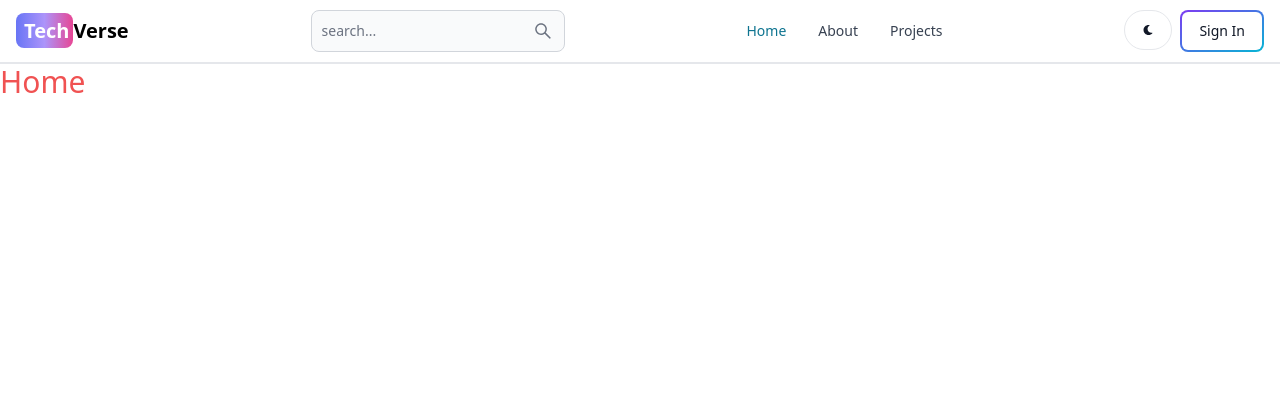
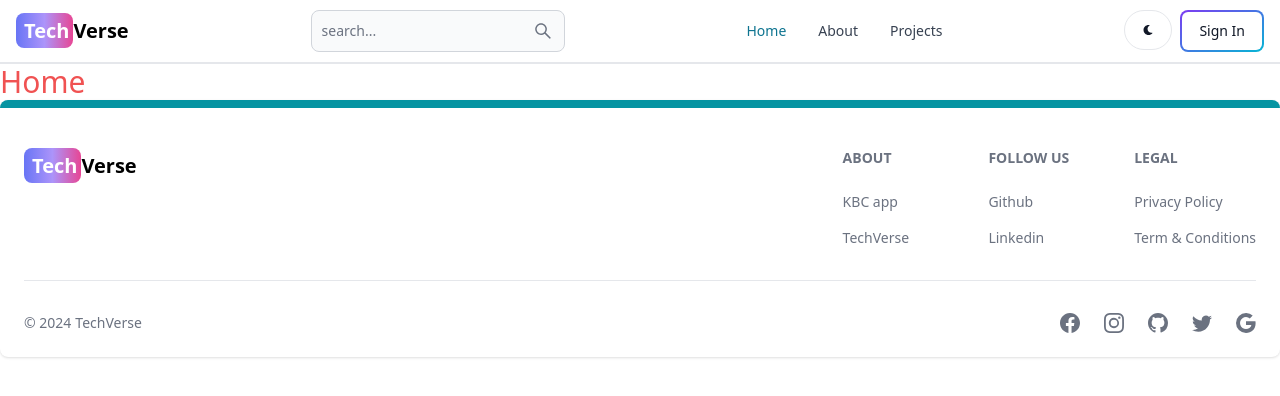
Before and after one commit to Kamran-goush-khan/TECHVERS_MERN, a React (Vite) app in the folder client/: page / in a window 1280 px wide. Shown: the top 396 px of the page. Built offline with nearby package versions, Linux system fonts and the light colour scheme.

Commit message:
Add Footer section

```diff
--- a/client/src/App.jsx
+++ b/client/src/App.jsx
@@ -8,6 +8,7 @@
 import SignIn from './pages/SignIn';
 import SignUp from './pages/SignUp';
 import Header from './components/Header';
+import Footer from './components/FooterCom';
 
 const App = () => {
   return (
@@ -22,6 +23,7 @@
           <Route path="/sign-up" element={<SignUp />}></Route>
           <Route path="/" element={<Home />}></Route>
         </Routes>
+        <Footer />
       </BrowserRouter>
     </>
   );
--- /dev/null
+++ b/client/src/components/FooterCom.jsx
@@ -0,0 +1,93 @@
+import React from 'react';
+import { Footer } from 'flowbite-react';
+import { Link } from 'react-router-dom';
+import { BsFacebook, BsInstagram, BsTwitter, BsGithub, BsGoogle } from 'react-icons/bs';
+
+const FooterCom = () => {
+  return (
+    <Footer container className="border-t-8 border-teal-500">
+      <div className="w-full max-w-7xl mx-auto">
+        <div className="grid w-full justify-between sm:flex md:grid-cols-1">
+          <div className="mt-5">
+            <Link
+              to="/"
+              className="self-center whitespace-nowrap text-lg sm:text-xl font-semibold dark:text-white"
+            >
+              <span className="pr-1 pl-2 py-1 bg-gradient-to-r from-indigo-500 via-purple-400 to-pink-500 rounded-lg text-white">
+                Tech
+              </span>
+              Verse
+            </Link>
+          </div>
+
+          <div className="grid grid-cols-2 gap-8 mt-4 sm:grid-cols-3 sm:gap-6">
+            <div>
+              <Footer.Title title="About" />
+              <Footer.LinkGroup col>
+                <Footer.Link
+                  href="https://kamran-goush-khan.github.io/KBC/"
+                  target="_blank"
+                  rel="noopener noreferrer"
+                >
+                  KBC app
+                </Footer.Link>
+                <Footer.Link
+                  href="/about"
+                  target="_blank"
+                  rel="noopener noreferrer"
+                >
+                  TechVerse
+                </Footer.Link>
+              </Footer.LinkGroup>
+            </div>
+
+            <div>
+              <Footer.Title title="Follow us" />
+              <Footer.LinkGroup col>
+                <Footer.Link
+                  href="https://www.github.com/kamran-goush-khan"
+                  target="_blank"
+                  rel="noopener noreferrer"
+                >
+                  Github
+                </Footer.Link>
+                <Footer.Link
+                  href="https://www.linkedin.com/in/kamran-goush-khan-123440225/"
+                  target="_blank"
+                  rel="noopener noreferrer"
+                >
+                  Linkedin
+                </Footer.Link>
+              </Footer.LinkGroup>
+            </div>
+
+            <div>
+              <Footer.Title title="Legal" />
+              <Footer.LinkGroup col>
+                <Footer.Link href="#">Privacy Policy</Footer.Link>
+                <Footer.Link href="#">Term &amp; Conditions</Footer.Link>
+              </Footer.LinkGroup>
+            </div>
+          </div>
+        </div>
+        <Footer.Divider />
+        <div className="w-full sm:flex sm:items-center sm:justify-between">
+          <Footer.Copyright
+            href="#"
+            by="TechVerse"
+            year={new Date().getFullYear()}
+          />
+          <div className="flex gap-6 sm:mt-0 mt-4 sm:justify-center">
+            <Footer.Icon href="#" icon={BsFacebook} />
+            <Footer.Icon href="#" icon={BsInstagram} />
+            <Footer.Icon href="#" icon={BsGithub} />
+            <Footer.Icon href="#" icon={BsTwitter} />
+            <Footer.Icon href="#" icon={BsGoogle} />
+          </div>
+        </div>
+      </div>
+    </Footer>
+  );
+};
+
+export default FooterCom;
```
